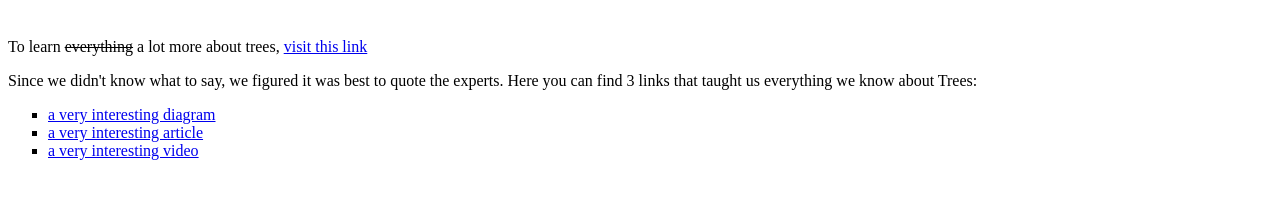
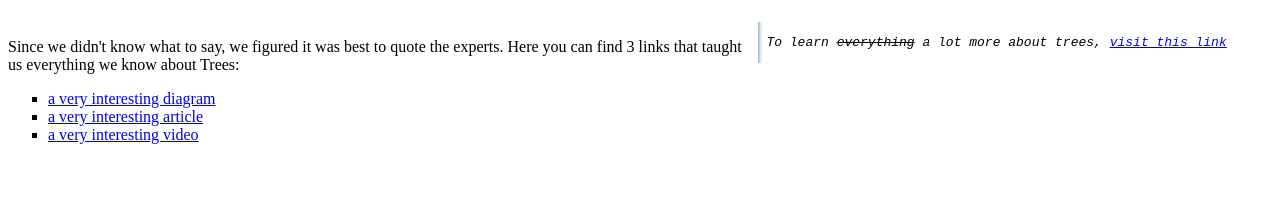
Before and after one commit to Zakey-Pilot/html-css-project, a website: page index.html in a window 1280 px wide. Shown: the part 121-320 px from the top of the page. Drawn offline with Linux system fonts and the light colour scheme.

Commit message:
Add extra info style

```diff
--- a/styles/index.css
+++ b/styles/index.css
@@ -16,3 +16,16 @@
 .interesting-things {
   list-style-type: square;
 }
+
+.aside-info {
+  width: 40%;
+  padding-left: 0.5rem;
+  margin-left: 0.5rem;
+  float: right;
+  box-shadow: inset 5px 0 5px -5px #29627e;
+  font-style: italic;
+}
+
+.aside-text {
+  font-family: monospace;
+}
```
